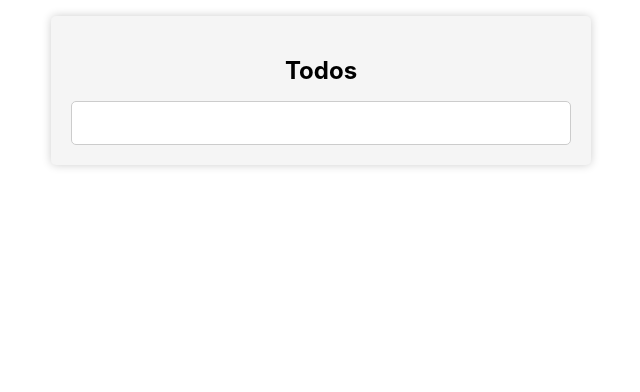
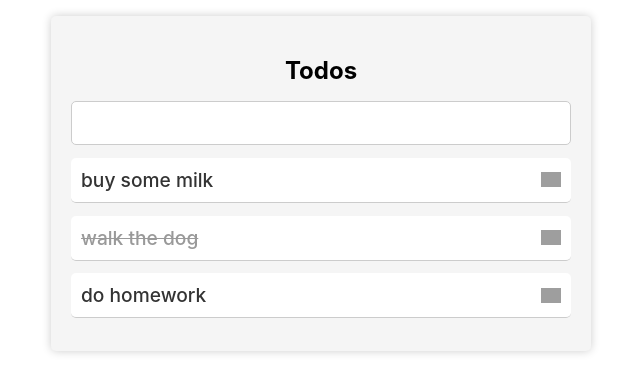
Before and after one commit to aramatsolrac/todo, a React (Create React App) app: page / in a window 1280 px wide. Shown: the top 392 px of the page, without its empty margins (319-959 px from the left). Built offline with nearby package versions, Linux system fonts and the light colour scheme; grey boxes are pictures that could not be loaded.

Commit message:
Add items array

```diff
--- a/src/App.tsx
+++ b/src/App.tsx
@@ -1,9 +1,17 @@
 import { Todo } from './Todo';
+import { TodoType } from './types';
+
+const items: TodoType[] = [
+  {id: '1', content: 'buy some milk', completed: false},
+  {id: '2', content: 'walk the dog', completed: true},
+  {id: '3', content: 'do homework', completed: false},
+];
 
 function App() {
+
   return (
     <div >
-      <Todo />
+      <Todo items={items}/>
     </div>
   );
 }
--- a/src/Todo.tsx
+++ b/src/Todo.tsx
@@ -2,10 +2,11 @@ import { TodoList } from './TodoList';
 import { TodoInput } from './TodoInput';
 import { useTodos } from './useTodos';
 import './Todo.css';
+import { TodoType } from './types';
 
 
-const Todo = () => {
-    const {todos, addTodo, toggleItem, deleteItem} = useTodos();
+const Todo = ({items}: {items?: TodoType[]}) => {
+    const {todos, addTodo, toggleItem, deleteItem} = useTodos(items);
 
     return (
     <div className='todo-container'>
--- a/src/useTodos.tsx
+++ b/src/useTodos.tsx
@@ -1,8 +1,9 @@
 import { useState }  from 'react';
 import { TodoType } from './types';
 
-const useTodos = () => {
-    const [todos, setTodos] = useState<TodoType[]>([]);
+
+const useTodos = (items: TodoType[] = []) => {
+    const [todos, setTodos] = useState<TodoType[]>(items);
 
     const addTodo = (todo: TodoType) => {
         setTodos([todo, ...todos]);
```
